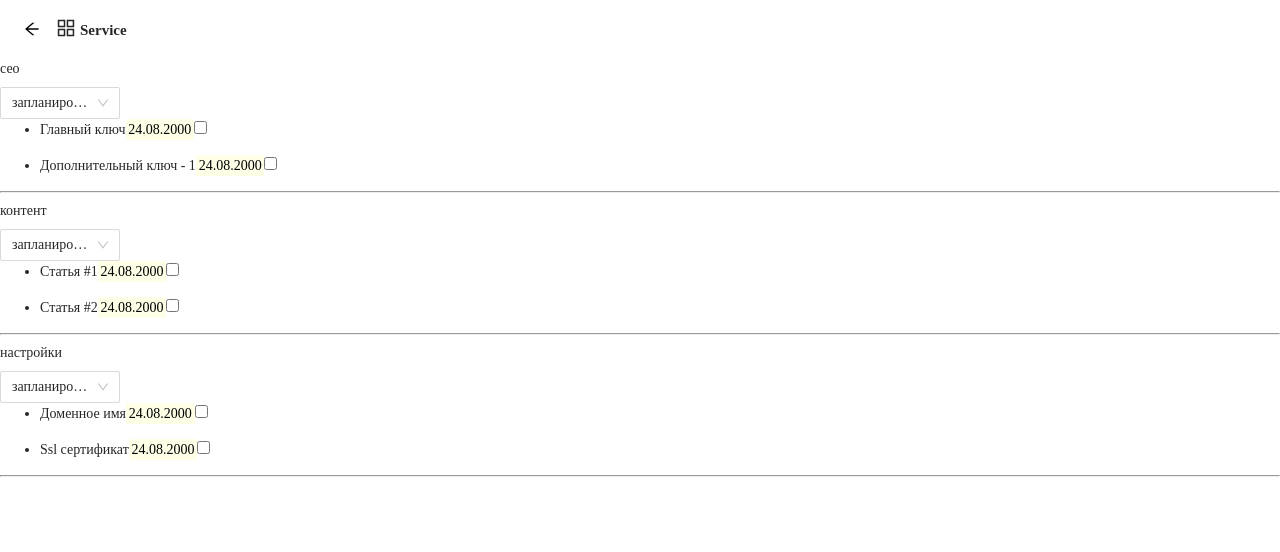
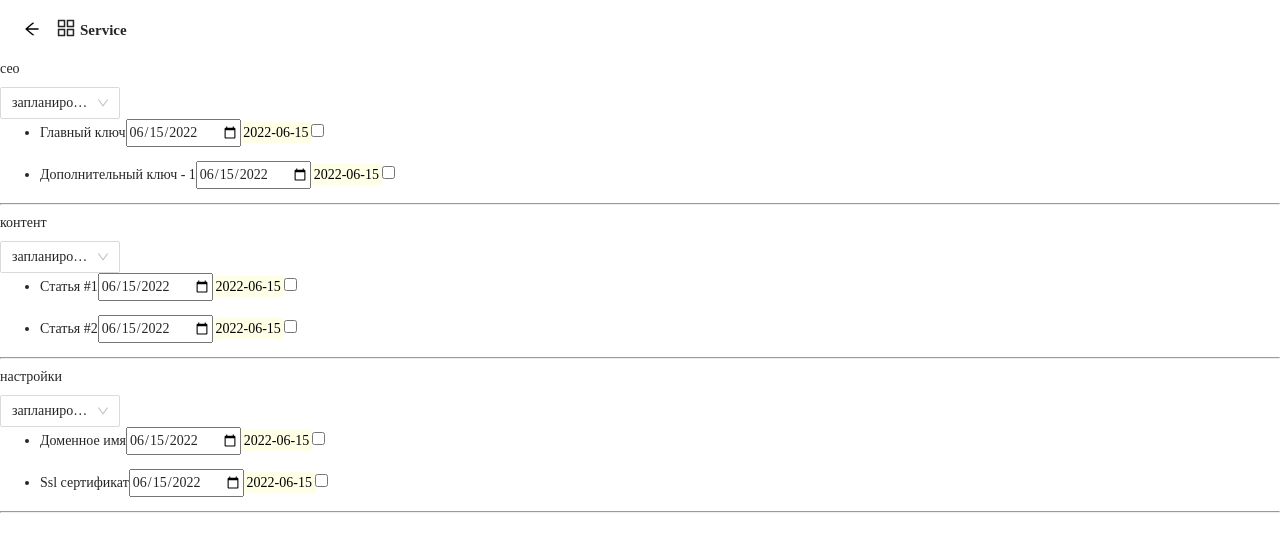
Before and after one commit to zharinov-nikita/app-client, a React (Create React App) app: page /project in a window 1280 px wide. Shown: the top 552 px of the page. Built offline with nearby package versions, Linux system fonts and the light colour scheme.

Commit message:
Изменение даты задачи у любого проекта

```diff
--- a/src/microservices/project/Project.tsx
+++ b/src/microservices/project/Project.tsx
@@ -1,6 +1,9 @@
-import React, { useEffect } from 'react'
+import React from 'react'
 import { useAppDispatch, useAppSelector } from '../../hooks/redux'
-import { projectSlice } from './store/project'
+import { projectSlice, ProjectType } from './store/project'
+
+import type { DatePickerProps } from 'antd';
+import { DatePicker, Space } from 'antd';
 
 import { Select } from 'antd';
 
@@ -11,8 +14,9 @@ const { Option } = Select;
 
 const Project: React.FC = () => {
     const dispatch = useAppDispatch()
-    const { completedTask, statusProject } = projectSlice.actions
+    const { completedTask, statusProject, dateTask } = projectSlice.actions
     const projects = useAppSelector(state => state.project.projects)
+
 
     return (
         <>
@@ -28,6 +32,11 @@ const Project: React.FC = () => {
                         <ul key={id}>
                             <li>
                                 <span>{name}</span>
+                                <input
+                                    type="date"
+                                    value={date}
+                                    onChange={(e: { target: HTMLInputElement }) => dispatch(dateTask({ projectId, id, name, completed, date: e.target.value }))}
+                                />
                                 <mark>{date}</mark>
                                 <input
                                     type="checkbox"
--- a/src/microservices/project/store/project.ts
+++ b/src/microservices/project/store/project.ts
@@ -1,7 +1,7 @@
 import { createSlice } from "@reduxjs/toolkit"
 
 
-type TaskType = {
+export type TaskType = {
     projectId: number
     id: number | string
     name: string
@@ -9,14 +9,14 @@ type TaskType = {
     completed: boolean
 }
 
-type ProjectType = {
+export type ProjectType = {
     id: number | string
     name: string
     status: string
     tasks: TaskType[]
 }
 
-type InitialStateType = {
+export type InitialStateType = {
     projects: ProjectType[]
 }
 
@@ -28,8 +28,8 @@ const initialState: InitialStateType = {
             name: 'сео',
             status: 'запланировано',
             tasks: [
-                { projectId: 0, id: 0, name: 'Главный ключ', date: '24.08.2000', completed: false },
-                { projectId: 0, id: 1, name: 'Дополнительный ключ - 1', date: '24.08.2000', completed: false },
+                { projectId: 0, id: 0, name: 'Главный ключ', date: '2022-06-15', completed: false },
+                { projectId: 0, id: 1, name: 'Дополнительный ключ - 1', date: '2022-06-15', completed: false },
             ]
         },
         {
@@ -37,8 +37,8 @@ const initialState: InitialStateType = {
             name: 'контент',
             status: 'запланировано',
             tasks: [
-                { projectId: 1, id: 0, name: 'Статья #1', date: '24.08.2000', completed: false },
-                { projectId: 1, id: 1, name: 'Статья #2', date: '24.08.2000', completed: false },
+                { projectId: 1, id: 0, name: 'Статья #1', date: '2022-06-15', completed: false },
+                { projectId: 1, id: 1, name: 'Статья #2', date: '2022-06-15', completed: false },
             ]
         },
         {
@@ -46,8 +46,8 @@ const initialState: InitialStateType = {
             name: 'настройки',
             status: 'запланировано',
             tasks: [
-                { projectId: 2, id: 0, name: 'Доменное имя', date: '24.08.2000', completed: false },
-                { projectId: 2, id: 1, name: 'Ssl сертификат', date: '24.08.2000', completed: false },
+                { projectId: 2, id: 0, name: 'Доменное имя', date: '2022-06-15', completed: false },
+                { projectId: 2, id: 1, name: 'Ssl сертификат', date: '2022-06-15', completed: false },
             ]
         }
     ]
@@ -74,6 +74,16 @@ export const projectSlice = createSlice({
                 }
                 return task
             })
+        },
+
+
+        dateTask(state: InitialStateType, action: { payload: TaskType }) {
+            state.projects[action.payload.projectId].tasks = state.projects[action.payload.projectId].tasks.map(task => {
+                if (task.id === action.payload.id) {
+                    return { ...task, date: action.payload.date }
+                }
+                return task
+            })
         }
     }
 
```
